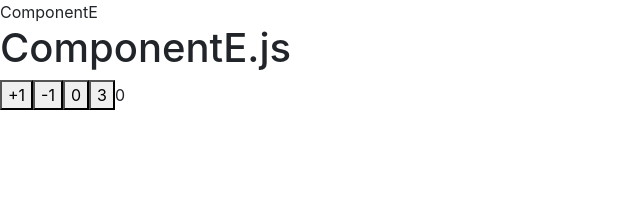
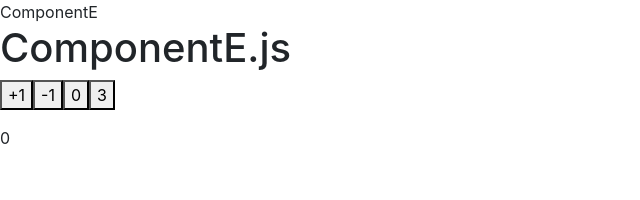
Before and after one commit to SatakeYusuke19920527/sasasa-app, a React (Create React App) app: page /componente in a window 1280 px wide. Shown: the top 200 px of the page, without its empty margins (0-640 px from the left). Built offline with nearby package versions, Linux system fonts and the light colour scheme.

Commit message:
2020 5 22

```diff
--- a/src/Reducer/index.js
+++ b/src/Reducer/index.js
@@ -1,4 +1,4 @@
-import { INCREMENT, DECREMENT, RESET, ADD_EVENT, DELETE_ALL_EVENT, ALL_EVENT, THREE} from '../actions/index';
+import { INCREMENT, DECREMENT, RESET, ADD_EVENT, DELETE_ALL_EVENT, ALL_EVENT, THREE, SA} from '../actions/index';
 
 const reducer = (state = [], action) => {
   switch (action.type) {
@@ -29,9 +29,11 @@ const reducer = (state = [], action) => {
       const newState =
         state.filter((item) => {
           return item.id !== deleteId
-
         });
       return newState
+    case SA:
+      console.log(action.res)
+      return [];
     default:
       return state;
   };
--- a/src/actions/index.js
+++ b/src/actions/index.js
@@ -5,3 +5,4 @@ export const ADD_EVENT = 'ADD_EVENT';
 export const DELETE_ALL_EVENT = 'DELETE_ALL_EVENT';
 export const ALL_EVENT = 'ALL_EVENT';
 export const THREE = 'THREE';
+export const SA = 'SA';
--- a/src/components/ComponentA.js
+++ b/src/components/ComponentA.js
@@ -1,23 +1,29 @@
-import React, { useState, useEffect} from 'react'
+import React, { useState, useEffect, useContext } from 'react'
 import { Link } from 'react-router-dom'
 import axios from 'axios'
 import { Table } from 'react-bootstrap'
+import { Store } from '../store/index';
 import 'bootstrap/dist/css/bootstrap.min.css';
+import { SA } from '../actions/index';
 
 const ComponentA = () => {
+  const { globalState, setGlobalState } = useContext(Store);
   const [count, setCount] = useState(0);
   const [data,setData] = useState([])
 
   useEffect(() => {
     console.log('useEffect が呼び出されました。');
+  },[]);
 
-    axios.get('https://jsonplaceholder.typicode.com/comments')
-      .then(res => {
-        console.log(res, 'res check')
-setData(res.data)
-      })
-  }, []);
-
+  axios.get('https://jsonplaceholder.typicode.com/todos')
+    .then(res => {
+      console.log(res, 'res check')
+      setData(res.data)
+      setGlobalState({
+        type: SA,
+        data: res.data
+      });
+    });
   console.log(data)
 
   return (
--- a/src/components/ComponentE.js
+++ b/src/components/ComponentE.js
@@ -1,6 +1,7 @@
 import React, { useContext } from 'react'
 import { Store } from '../store/index';
-import { INCREMENT, DECREMENT, RESET, THREE } from '../actions/index';
+import { Table } from 'react-bootstrap'
+import { INCREMENT, DECREMENT, RESET, THREE, SA } from '../actions/index';
 
 const ComponentE = () => {
   const { globalState, setGlobalState } = useContext(Store);
@@ -24,6 +25,13 @@ const ComponentE = () => {
       type: THREE
     });
     };
+
+    //     const = () => {
+    // setGlobalState({
+    //   type: SA
+    // });
+    // };
+
   console.log(globalState);
 
   return (
@@ -34,7 +42,10 @@ const ComponentE = () => {
     <button onClick={handleClick1}>-1</button>
     <button onClick={handleClick2}>0</button>
    <button onClick={handleClick3}>3</button>
-    {globalState.count}
+      <Table striped bordered hover>
+
+    </Table>
+      {globalState.count}
     </div>
   );
 };
--- a/src/store/index.js
+++ b/src/store/index.js
@@ -1,7 +1,9 @@
 import React, { createContext, useReducer } from 'react';
 import reducer from '../Reducer/index';
+
 const initialState = {
-  count: 0
+  count: 0,
+  data:[]
 };
 
 export const Store = createContext({
@@ -15,4 +17,6 @@ const StoreProvider = ({ children }) => {
   </Store.Provider>;
 };
 
+
+
 export default StoreProvider;
```
